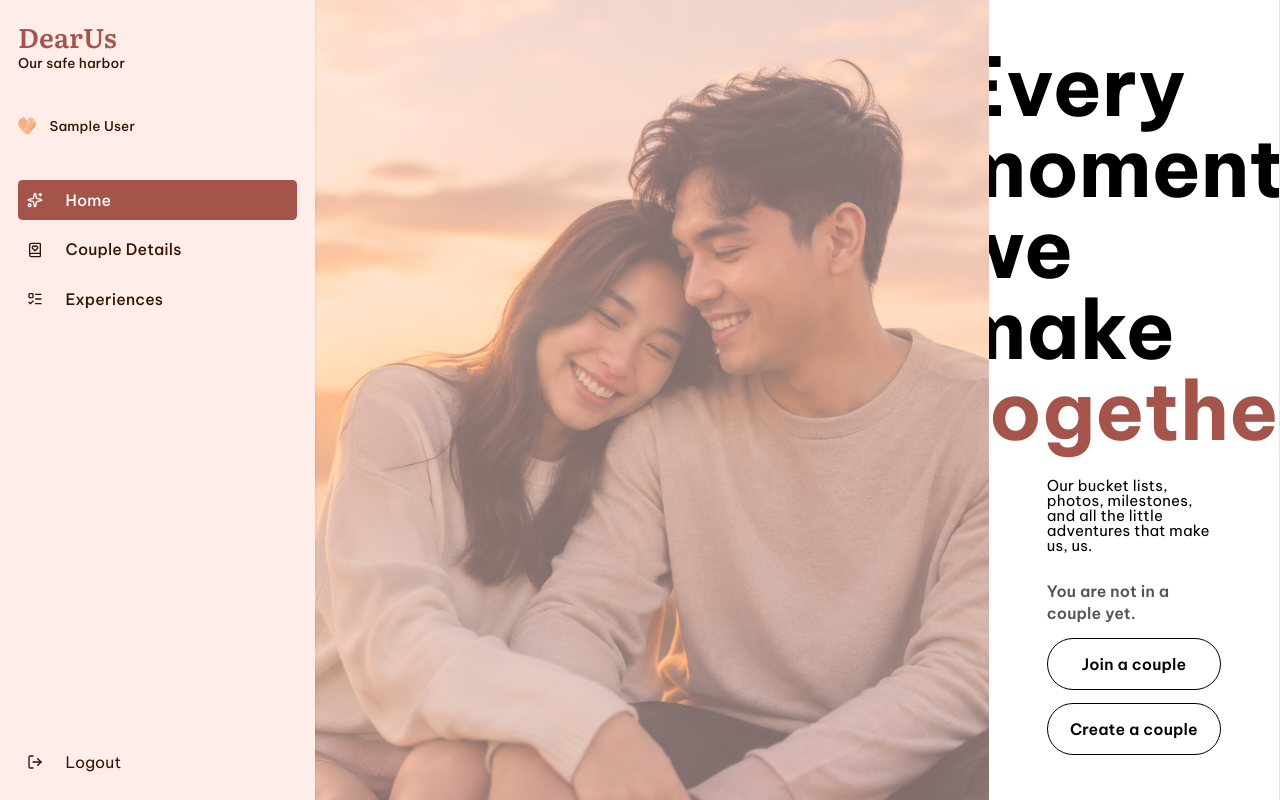
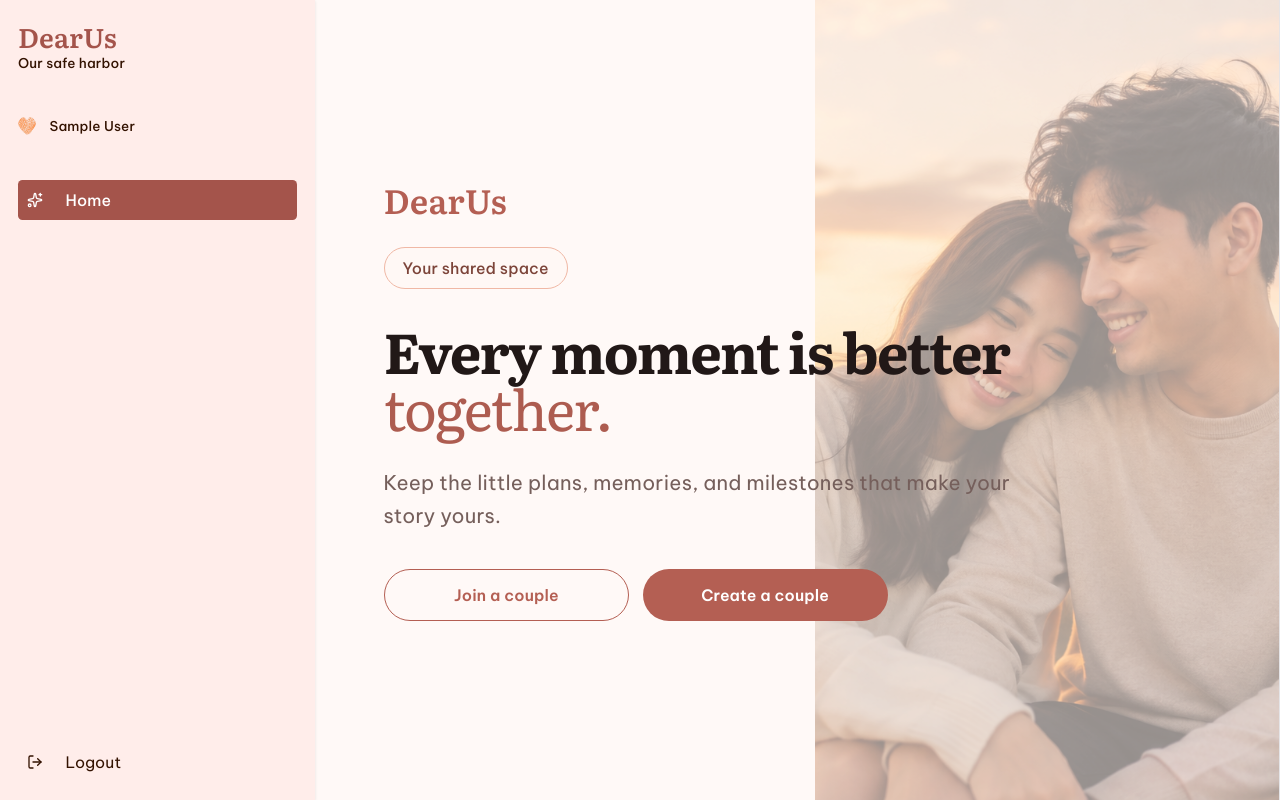
Before and after one commit to jokserpokser/dearUs-app, a React (Vite) app in the folder frontend/: page /dashboard in a window 1280 px wide. Built offline with nearby package versions, Linux system fonts and the light colour scheme; sample sign-in values are in the browser's storage; a web font is replaced by a local one.

Commit message:
feat: implement CoupleRoute for couple-specific navigation and enhance Navbar with conditional links based on user couple_id

```diff
--- a/frontend/src/App.tsx
+++ b/frontend/src/App.tsx
@@ -13,6 +13,20 @@ function ProtectedRoute({ children }: { children: React.ReactNode }) {
   const { user } = useAuth();
 
   return user ? <>{children}</> : <Navigate to="/login" replace />;
+}
+
+function CoupleRoute({ children }: { children: React.ReactNode }) {
+  const { user } = useAuth();
+
+  if (!user) {
+    return <Navigate to="/login" replace />;
+  }
+
+  return user.couple_id ? (
+    <>{children}</>
+  ) : (
+    <Navigate to="/dashboard" replace />
+  );
 }
 
 function PublicRoute({ children }: { children: React.ReactNode }) {
@@ -67,17 +81,17 @@ function App() {
       <Route
         path="/manage-couple"
         element={
-          <ProtectedRoute>
+          <CoupleRoute>
             <ManageCouple />
-          </ProtectedRoute>
+          </CoupleRoute>
         }
       />
       <Route
         path="/experiences"
         element={
-          <ProtectedRoute>
+          <CoupleRoute>
             <Experiences />
-          </ProtectedRoute>
+          </CoupleRoute>
         }
       />
       <Route path="*" element={<Navigate to="/" replace />} />
--- a/frontend/src/components/Navbar.tsx
+++ b/frontend/src/components/Navbar.tsx
@@ -71,6 +71,7 @@ export const Navbar = () => {
           <Sparkles size={16} />
           Home
         </NavLink>
+        {user?.couple_id && (
           <NavLink
             to="/manage-couple"
             aria-label="Go to Manage Couple"
@@ -86,7 +87,9 @@ export const Navbar = () => {
             <BookHeart size={16} />
             Couple Details
           </NavLink>
+        )}
 
+        {user?.couple_id && (
           <NavLink
             to="/experiences"
             aria-label="Go to experiences"
@@ -102,6 +105,7 @@ export const Navbar = () => {
             <ListTodo size={16} />
             Experiences
           </NavLink>
+        )}
         <button
           type="button"
           className="flex flex-row items-center gap-5 rounded p-2 text-left text-sm text-[#331200] transition-all duration-300 hover:cursor-pointer hover:bg-[#A4544B] hover:text-white md:mt-auto"
--- a/frontend/src/pages/Dashboard.tsx
+++ b/frontend/src/pages/Dashboard.tsx
@@ -1,7 +1,8 @@
-import { CommonButton } from "../components/CommonComponents";
 import { Navbar } from "../components/Navbar";
 import { useAuth } from "../context/AuthContext";
 import { useNavigate } from "react-router-dom";
+import coupleBackground from "../assets/images/CoupleBG.png";
+
 export const Dashboard = () => {
   const navigate = useNavigate();
   const { user } = useAuth();
@@ -9,49 +10,64 @@ export const Dashboard = () => {
   return (
     <>
       <Navbar />
-      <div className="min-h-screen overflow-y-auto bg-white pt-16 md:ml-69 md:pt-0">
-        <div className="flex min-h-screen flex-col items-stretch lg:flex-row lg:items-center">
-          <div className="order-2 flex min-h-[55svh] w-full min-w-0 flex-1 flex-col items-center justify-center px-6 py-12 text-center lg:order-2 lg:h-screen lg:w-auto lg:px-0 lg:py-0">
-            <div className="flex w-full max-w-175 flex-col items-center gap-6 text-start text-5xl sm:text-6xl lg:w-[60%] lg:text-7xl">
-              <span className="font-bold text-black">
-                Every moment we make{" "}
-                <span className="text-[#a4544b]">together</span>
+      <div className="min-h-screen overflow-y-auto bg-[#fff9f7] pt-16 text-[#241817] md:ml-69 md:pt-0">
+        <div className="relative flex min-h-[calc(100svh-64px)] items-center overflow-hidden px-6 py-14 sm:px-10 lg:min-h-screen lg:px-16">
+          <div className="pointer-events-none absolute inset-0 opacity-35 bg-[radial-gradient(rgba(181,111,96,0.2)_0.7px,transparent_0.7px)] bg-size-[18px_18px]" />
+          <div className="relative z-10 flex w-full max-w-5xl flex-col items-center text-center lg:items-start lg:text-left">
+            <span
+              className="text-3xl font-semibold text-[#b45f53]"
+              style={{ fontFamily: "Literata" }}
+            >
+              DearUs
             </span>
-              <span className="text-[15px] text-black">
-                Our bucket lists, photos, milestones, and all the little
-                adventures that make us, us.
+            <span className="mt-6 rounded-full border border-[#f0b8a5] bg-[#fff8f5] px-4 py-2 text-sm font-medium text-[#7c4439]">
+              Your shared space
             </span>
+            <h1 className="mt-8 max-w-2xl text-5xl font-bold leading-[1.02] tracking-[-0.04em] text-[#211817] sm:text-6xl lg:text-7xl">
+              Every moment is better{" "}
+              <em className="font-normal text-[#ad5c50]">together.</em>
+            </h1>
+            <p className="mt-6 max-w-xl text-lg leading-relaxed text-[#755f5b]">
+              Keep the little plans, memories, and milestones that make your
+              story yours.
+            </p>
+
             {!user?.couple_id ? (
-                <div className="flex flex-col gap-3 self-start text-sm w-full text-[#545454] font-semibold">
-                  You are not in a couple yet.
-                  <CommonButton
-                    text="Join a couple"
+              <div className="mt-8 flex w-full max-w-md flex-col gap-3 text-sm font-semibold sm:flex-row">
+                <button
+                  type="button"
+                  className="w-full rounded-full border border-[#b45f53] px-5 py-3 text-[#b45f53] transition-colors hover:bg-[#fff0eb]"
                   onClick={() => navigate("/join-couple")}
-                  />
-                  <CommonButton
-                    text="Create a couple"
+                >
+                  Join a couple
+                </button>
+                <button
+                  type="button"
+                  className="w-full rounded-full bg-[#b45f53] px-5 py-3 text-white transition-colors hover:bg-[#9f5046]"
                   onClick={() => navigate("/create-couple")}
-                  />
+                >
+                  Create a couple
+                </button>
               </div>
             ) : (
-                <div className="flex flex-col gap-3 self-start text-sm w-full text-[#545454] font-semibold">
-                  <CommonButton
-                    text="Manage your Couple"
+              <button
+                type="button"
+                className="mt-8 rounded-full bg-[#b45f53] px-7 py-3 text-sm font-semibold text-white transition-colors hover:bg-[#9f5046]"
                 onClick={() => navigate("/manage-couple")}
-                  />
-                </div>
+              >
+                Manage your couple
+              </button>
             )}
           </div>
+
+          <div className="absolute bottom-0 right-0 top-0 hidden w-[48%] overflow-hidden lg:block">
+            <img
+              src={coupleBackground}
+              alt="A couple sharing a moment together"
+              className="h-full w-full object-cover object-center opacity-75"
+            />
+            <div className="absolute inset-0 bg-[#fff1eb]/45" />
           </div>
-          <div
-            className="order-1 z-10 flex min-h-[45svh] w-full flex-none flex-col items-center justify-center lg:order-1 lg:h-screen lg:w-[70%]"
-            style={{
-              backgroundImage:
-                "linear-gradient(rgba(255, 218, 213, 0.5), rgba(255, 218, 213, 0.5)), url(/src/assets/images/CoupleBG.png)",
-              backgroundSize: "cover",
-              backgroundPosition: "center",
-            }}
-          ></div>
         </div>
       </div>
     </>
```
Lines whose indentation alone changed are shown as unchanged.
